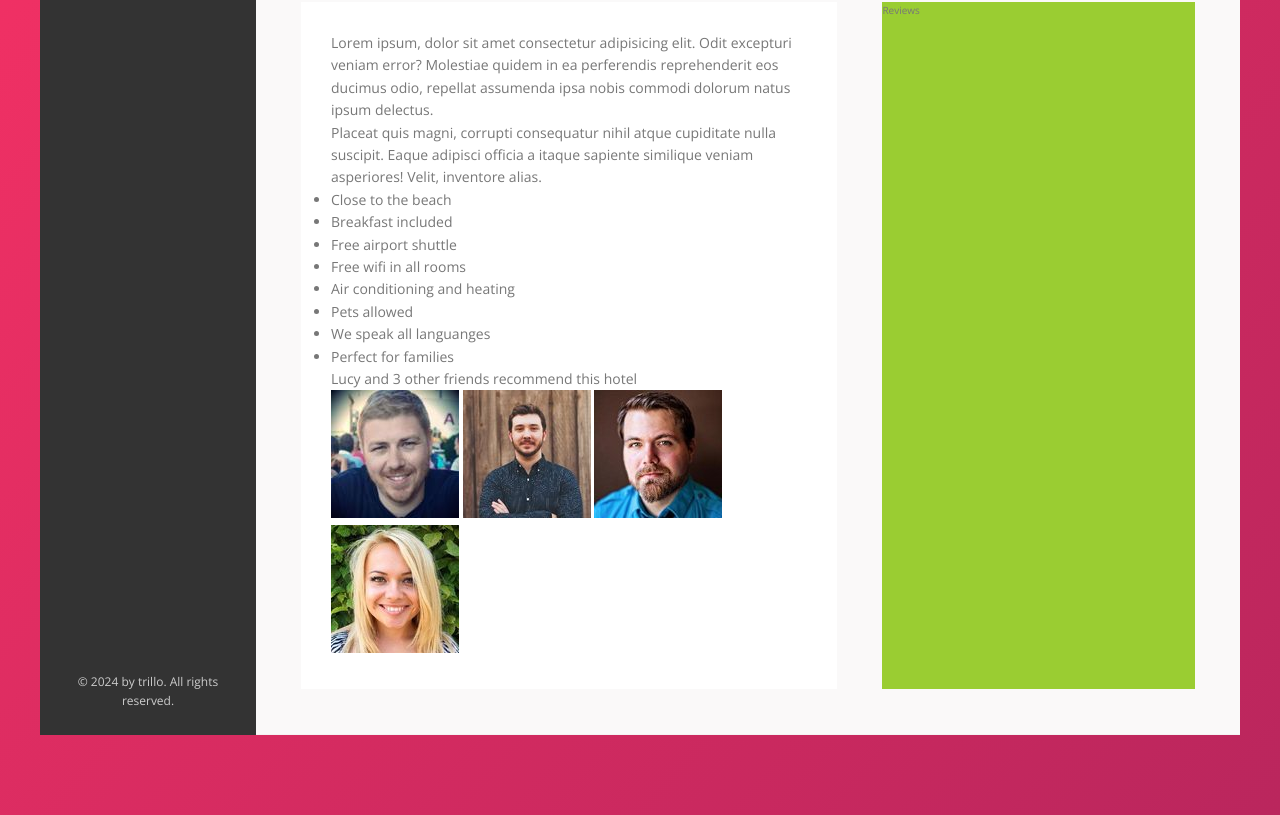
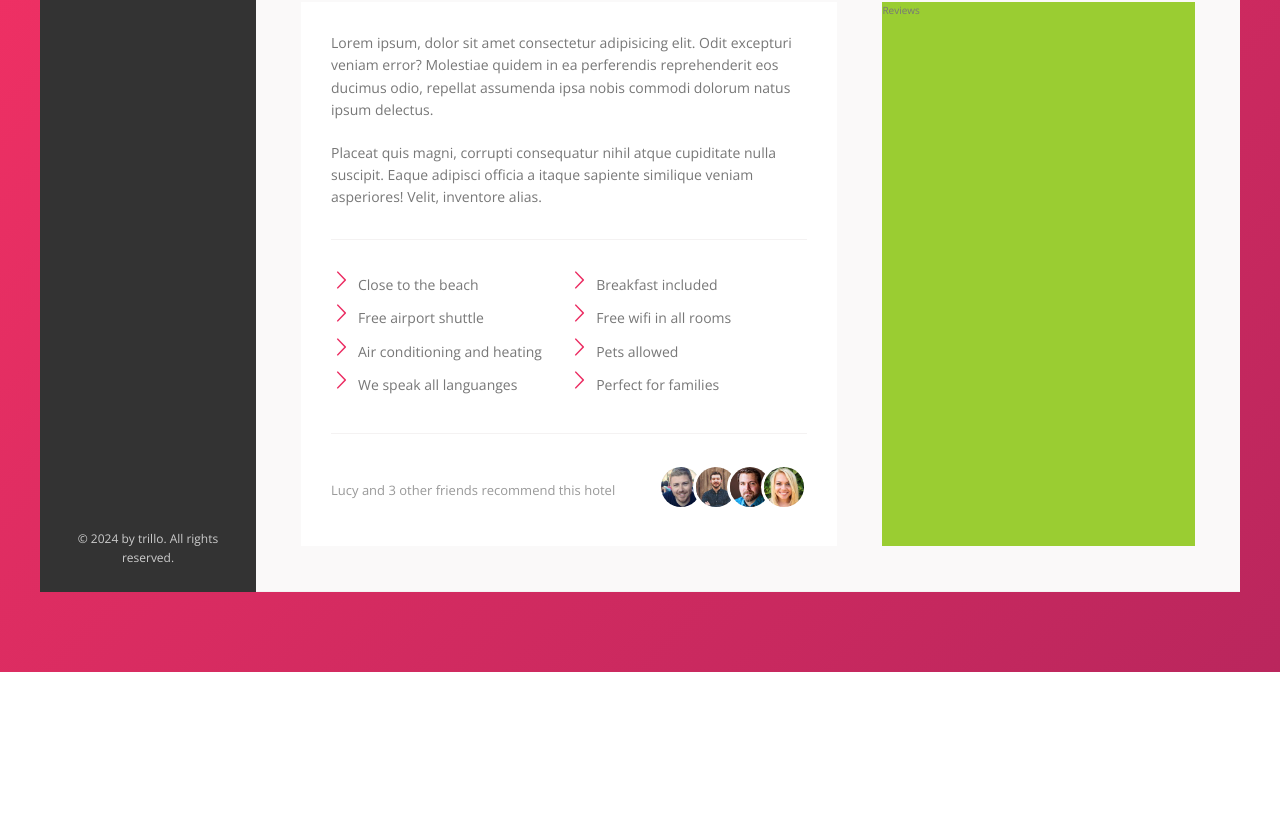
Before and after one commit to martywebdev/trillo, a website: page index.html in a window 1280 px wide. Shown: the part 645-1460 px from the top of the page. After the commit the page ends 1317 px from the top, so only its background shows below. Drawn offline with nearby package versions, Linux system fonts and the light colour scheme.

Commit message:
description 2

```diff
--- a/scss/_components.scss
+++ b/scss/_components.scss
@@ -288,3 +288,69 @@
     box-shadow: none;
   }
 }
+
+// paragraph
+.paragraph:not(:last-of-type) {
+  margin-bottom: 2rem;
+}
+
+// list
+.list {
+  margin: 3rem 0;
+  list-style: none;
+  padding: 3rem 0;
+  border-top: var(--line);
+  border-bottom: var(--line);
+
+  display: flex;
+  flex-wrap: wrap;
+
+  &__item {
+    flex: 0 0 50%;
+    margin-bottom: 0.7rem;
+  }
+
+  &__item::before {
+    content: "";
+    display: inline-block;
+    height: 2rem;
+    width: 2rem;
+    margin-right: 0.7rem;
+    // older browser
+    // background-image: url("../img/chevron-thin-right.svg");
+    // background-size: cover;
+
+    // newer browser - masks
+    background-color: var(--color-primary);
+    -webkit-mask-image: url("../img/chevron-thin-right.svg");
+    -webkit-mask-size: cover;
+    mask-image: url("../img/chevron-thin-right.svg");
+    mask-size: cover;
+  }
+}
+
+// recommend
+
+.recommend {
+  font-size: 1.3rem;
+  color: var(--color-grey-dark-3);
+
+  display: flex;
+  align-items: center;
+
+  &__count {
+    margin-right: auto;
+  }
+  &__friends {
+  }
+  &__photo {
+    box-sizing: content-box;
+    height: 4rem;
+    width: 4rem;
+    border-radius: 50%;
+    border: 3px solid #fff;
+    &:not(:last-child) {
+      margin-right: -1.5rem;
+    }
+  }
+}
```
Also changed, not shown: css/style.css.
